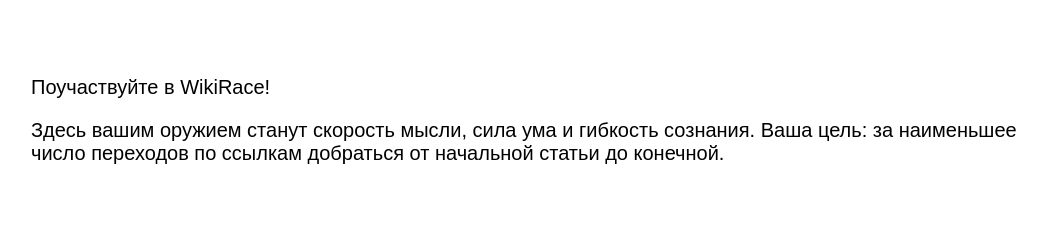
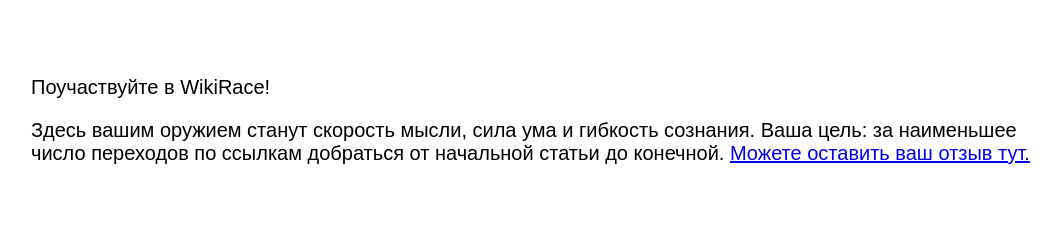
Before and after one commit to igoose1/wikirace, a Django app: page / in a window 1280 px wide. Shown: the part 564-800 px from the top of the page, without its empty margins (97-1158 px from the left). Run offline with Django 3.2, Linux system fonts and the light colour scheme.

Commit message:
Add telegram link

```diff
--- a/wiki/templates/wiki/start_page.html
+++ b/wiki/templates/wiki/start_page.html
@@ -36,6 +36,7 @@
     <p>
     Здесь вашим оружием станут скорость мысли, сила ума и гибкость сознания.
     Ваша цель: за наименьшее число переходов по ссылкам добраться от начальной статьи до конечной.
+    <a href="https://t.me/iliamikado" target="_blank">Можете оставить ваш отзыв тут.</a>
 </div>
 </body>
 </html>
```
